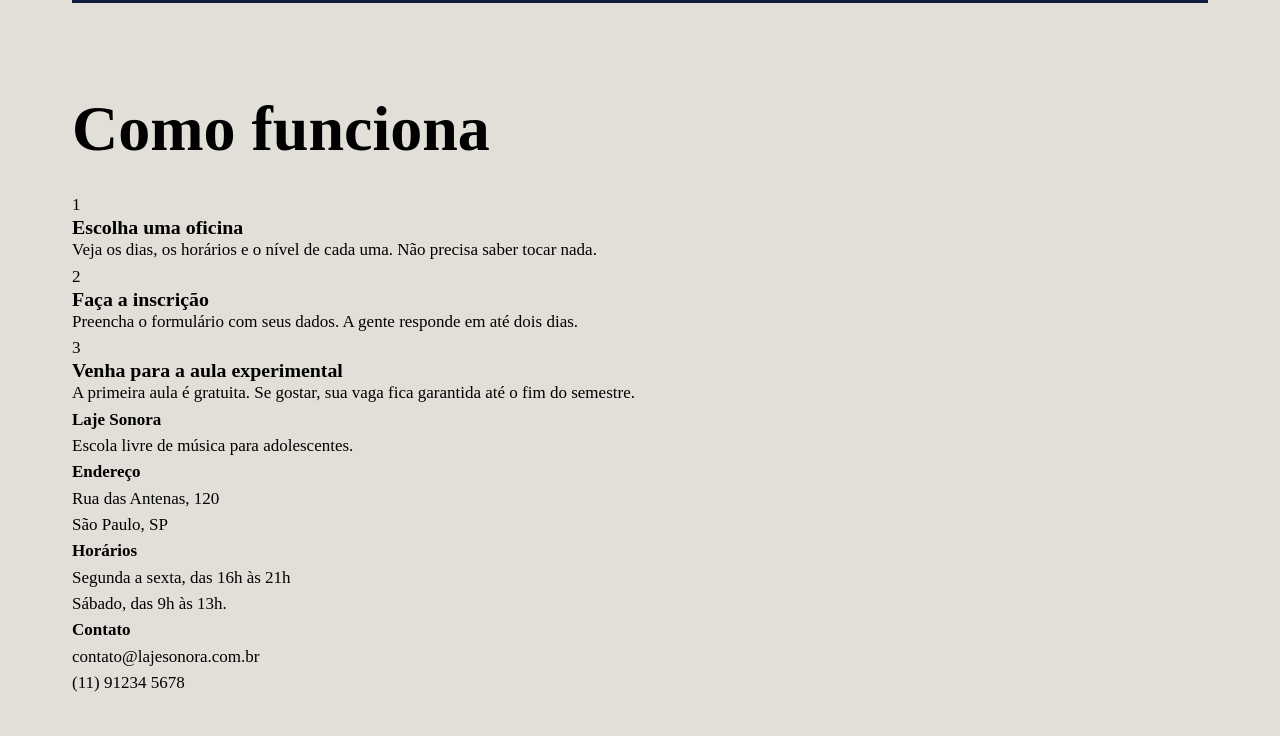
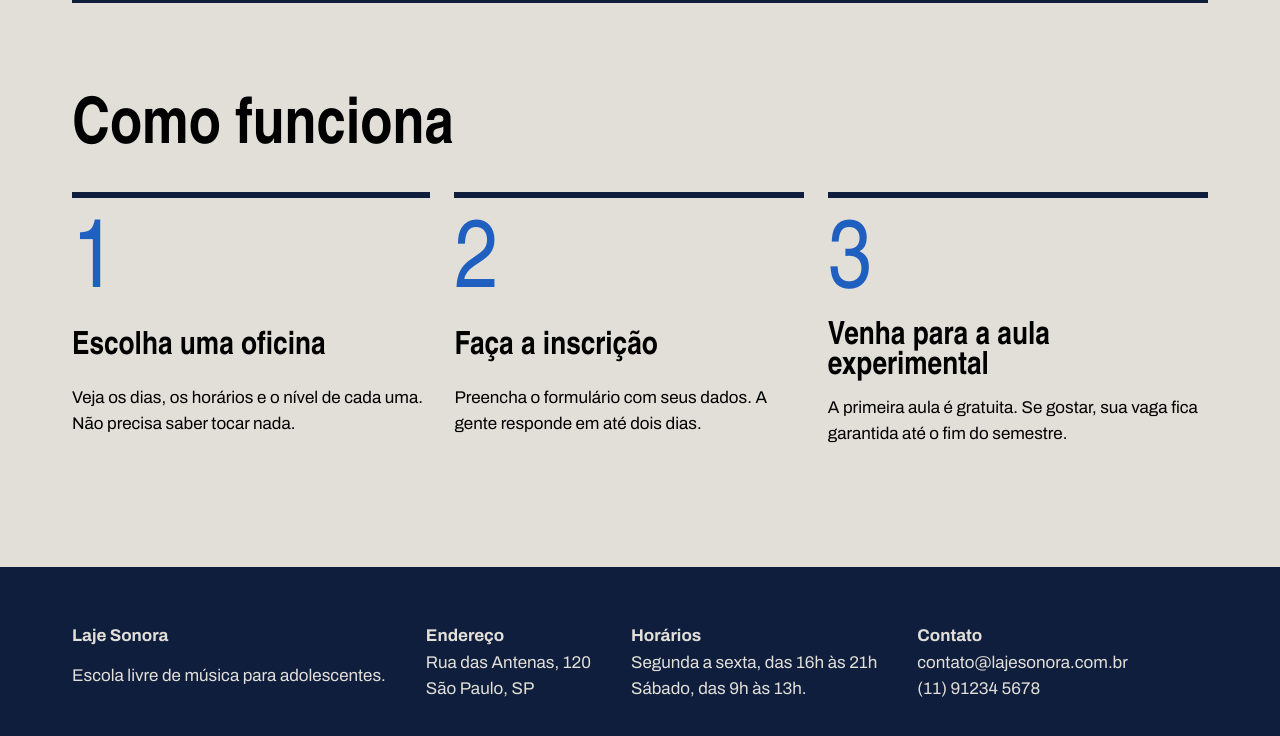
Before and after one commit to chloemoutinho848-ops/laje_sonora, a plain HTML site: page index.html in a window 1280 px wide. Shown: the part 1920-2656 px from the top of the page. Before the commit the page ends 2616 px from the top, so only its background shows below. Drawn offline with Linux system fonts and the light colour scheme; a web font is replaced by a local one.

Commit message:
Página inicial pronta

```diff
--- a/index.css
+++ b/index.css
@@ -25,7 +25,7 @@
 
 body {
     background-color: var(--concreto);
-    color: var(--fonte-texto);
+    font-family: var(--fonte-texto);
     font-size: 17px;
     line-height: 1.55;
 }
@@ -35,7 +35,7 @@ a {
 }
 
 h1, h2, h3 {
-    color: var(--fonte-cartaz);
+    font-family: var(--fonte-cartaz);
     font-weight: 900px;
     line-height: 0.95;
 }
@@ -54,7 +54,7 @@ h1, h2, h3 {
 }
 
 .logo {
-    color: var(--fonte-cartaz);
+    font-family: var(--fonte-cartaz);
     font-size: 34px;
     font-weight: 900px;
     text-decoration: none;
@@ -123,7 +123,7 @@ h1, h2, h3 {
     text-decoration: none;
     padding-inline: 16px 28px;
     border: none;
-    font: var(--fonte-texto);
+    font-family: var(--fonte-texto);
     font-size: 17px;
     cursor: pointer;
 }
@@ -193,3 +193,50 @@ h1, h2, h3 {
     font-weight: 600px;
     font-size: 15px;
 }
+
+.passos {
+    display: flex;
+    gap: 24px;
+}
+
+.passo {
+    border-top: 6px solid var(--tinta);
+    padding-top: 20px;
+    display: grid;
+}
+
+.passo-numero {
+    font-family: var(--fonte-cartaz);
+    font-size: 96px;
+    font-weight: 900px;
+    line-height: 1;
+    color: var(--caixa-dagua);
+}
+
+.passo h3 {
+    font-size: 32px;
+    margin-block: 8px 12px;
+}
+
+.rodape {
+    margin-top: 120px;
+    background-color: var(--tinta);
+    color: var(--concreto);
+    padding-block: 56px;
+}
+
+.rodape-colunas {
+    display: flex;
+    gap: 40px;
+}
+
+.rodape-coluna {
+    display: grid;
+}
+
+.rodape-h4 {
+    font-family: var(--fonte-cartaz);
+    font-size: 28px;
+    color: var(--fita);
+    margin-bottom: 12px;
+}
```
